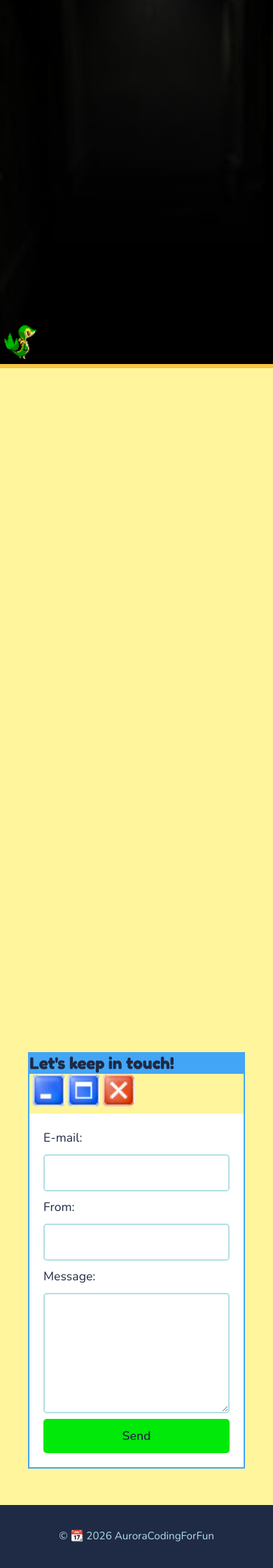
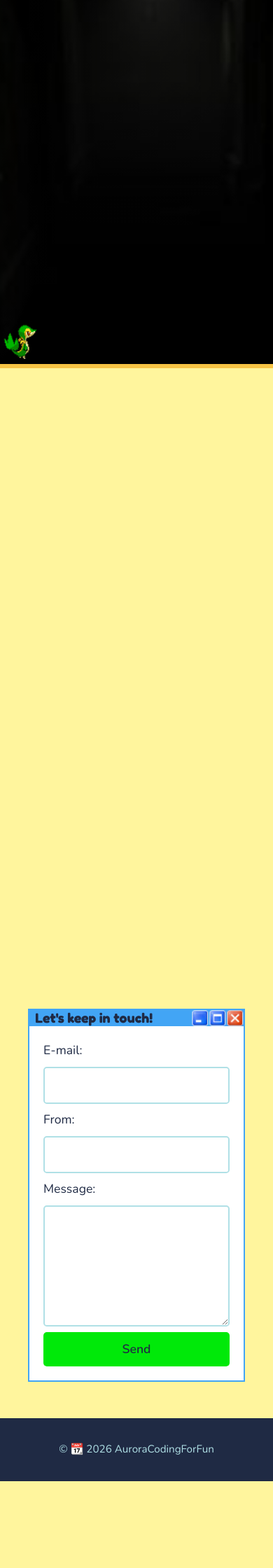
Before and after one commit to AuroraCodingForFun/BlogSite, a Jekyll site: the page built from PersonalPage.md, in a window 390 px wide. Shown: the part 374-2614 px from the top of the page at 70% size. Built offline with Jekyll 4.4.1, drawn with Linux system fonts in a browser that asks for light colours; after the commit the page ends 2490 px from its top, so only the background shows below that.

Commit message:
Refactor CSS by removing h2 styles and adding titlebar
Removed h2 styles and added styles for titlebar class.

```diff
--- a/css/personal.css
+++ b/css/personal.css
@@ -116,12 +116,6 @@ nav h6 {
   font-size: clamp(2.2rem, 7vw, 3.6rem);
 }
 
-h2 {
-  text-align: left;
-  background: #42a5f5;
-  font-size: clamp(1.5rem, 5vw, 3.6rem);
-}
-
 .hero img {
   display: block;
   max-width: 100%;
@@ -233,6 +227,29 @@ footer {
         z-index: 100;
       }
 
+.titlebar {
+  display: flex;
+  justify-content: space-between;
+  align-items: center;
+  background: #42a5f5;
+  font-size: clamp(1.2rem, 5vw, 2.4rem);
+}
+
+.titlebar h2 {
+  margin: 0;
+  padding-left: 0.5rem;
+  font-size: inherit;
+  line-height: 1.2;
+  background: none;
+}
+
+.titlebar img {
+  height: 1.2em;
+  width: auto;
+  max-width: none;
+  border-radius: 0;
+}
+
 .contatti {
   max-width: 44rem;
   position: relative;
```
